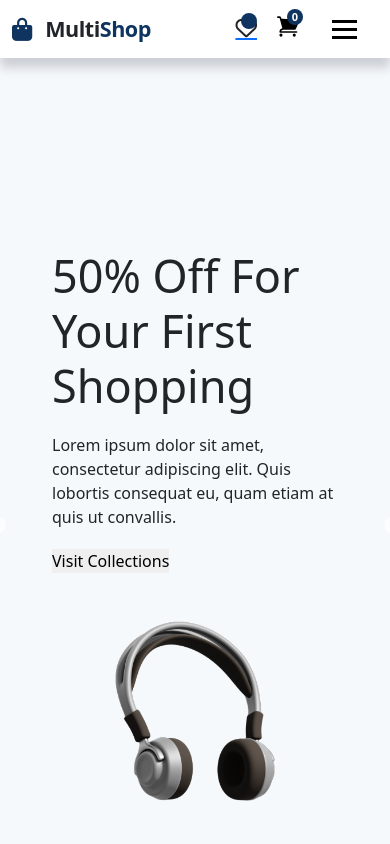
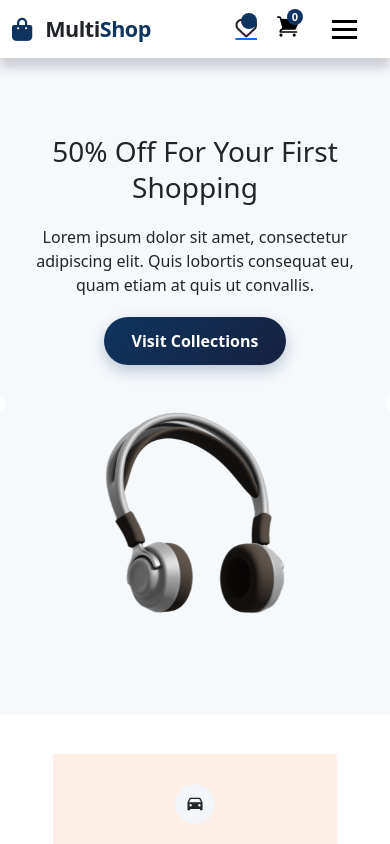
Before and after one commit to Pooja01-bit/Multishoping, a React (Create React App) app: page / in a window 390 px wide. Shown: the top 844 px of the page. Built offline with nearby package versions, Linux system fonts and the light colour scheme.

Commit message:
Add float animations, smooth page transitions, and mobile responsive media queries

```diff
--- a/src/components/SliderCard/slidercard.css
+++ b/src/components/SliderCard/slidercard.css
@@ -38,8 +38,44 @@
     margin: auto;
 }
 
+@keyframes floatImg {
+    0% { transform: translateY(0px); }
+    50% { transform: translateY(-10px); }
+    100% { transform: translateY(0px); }
+}
+
 .homeSlide .box img {
     width: 100%;
-    max-height: 300px;
+    max-height: 320px;
     object-fit: contain;
+    animation: floatImg 4s ease-in-out infinite;
 }
+
+.homeSlide .btn-primary {
+    background: linear-gradient(135deg, #0f3460 0%, #16213e 100%);
+    color: white;
+    padding: 12px 28px;
+    border-radius: 30px;
+    font-weight: 600;
+    transition: all 0.3s ease;
+    box-shadow: 0 6px 15px rgba(15, 52, 96, 0.25);
+}
+
+.homeSlide .btn-primary:hover {
+    transform: translateY(-3px);
+    box-shadow: 0 10px 20px rgba(15, 52, 96, 0.35);
+}
+
+@media (max-width: 768px) {
+    .homeSlide .box {
+        margin-top: 20px;
+        padding: 0 15px 30px;
+        text-align: center;
+    }
+
+    .homeSlide h1 {
+        font-size: 28px;
+        line-height: 36px;
+        margin: 20px 0 10px 0;
+    }
+}
--- a/src/index.css
+++ b/src/index.css
@@ -23,14 +23,41 @@ html {
   overflow-x: hidden !important;
 }
 
-code {
-  font-family: source-code-pro, Menlo, Monaco, Consolas, "Courier New",
-    monospace;
+/* --- Motion Animations --- */
+@keyframes fadeInUp {
+  from {
+    opacity: 0;
+    transform: translateY(20px);
+  }
+  to {
+    opacity: 1;
+    transform: translateY(0);
+  }
+}
+
+@keyframes pulseGlow {
+  0% {
+    transform: scale(1);
+  }
+  50% {
+    transform: scale(1.05);
+  }
+  100% {
+    transform: scale(1);
+  }
 }
 
 section {
   padding-top: 60px !important;
   padding-bottom: 60px !important;
+  animation: fadeInUp 0.6s ease-out forwards;
+}
+
+@media (max-width: 768px) {
+  section {
+    padding-top: 35px !important;
+    padding-bottom: 35px !important;
+  }
 }
 
 a {
```
